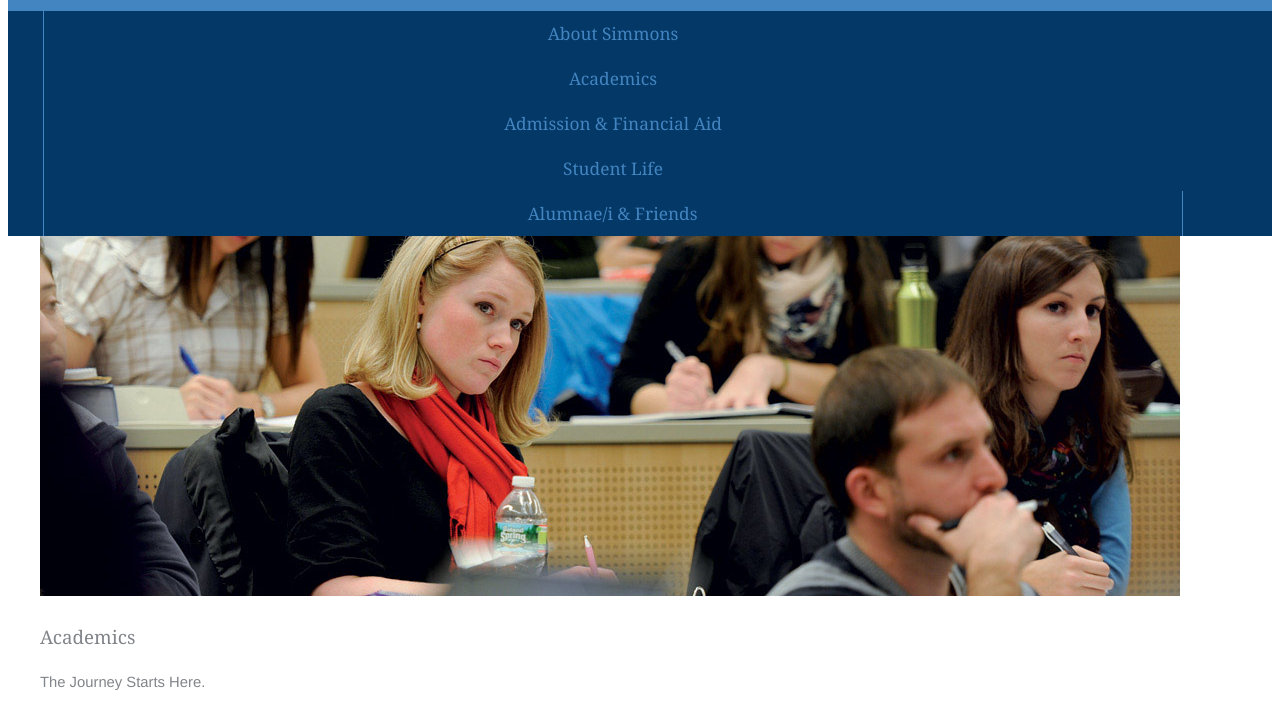
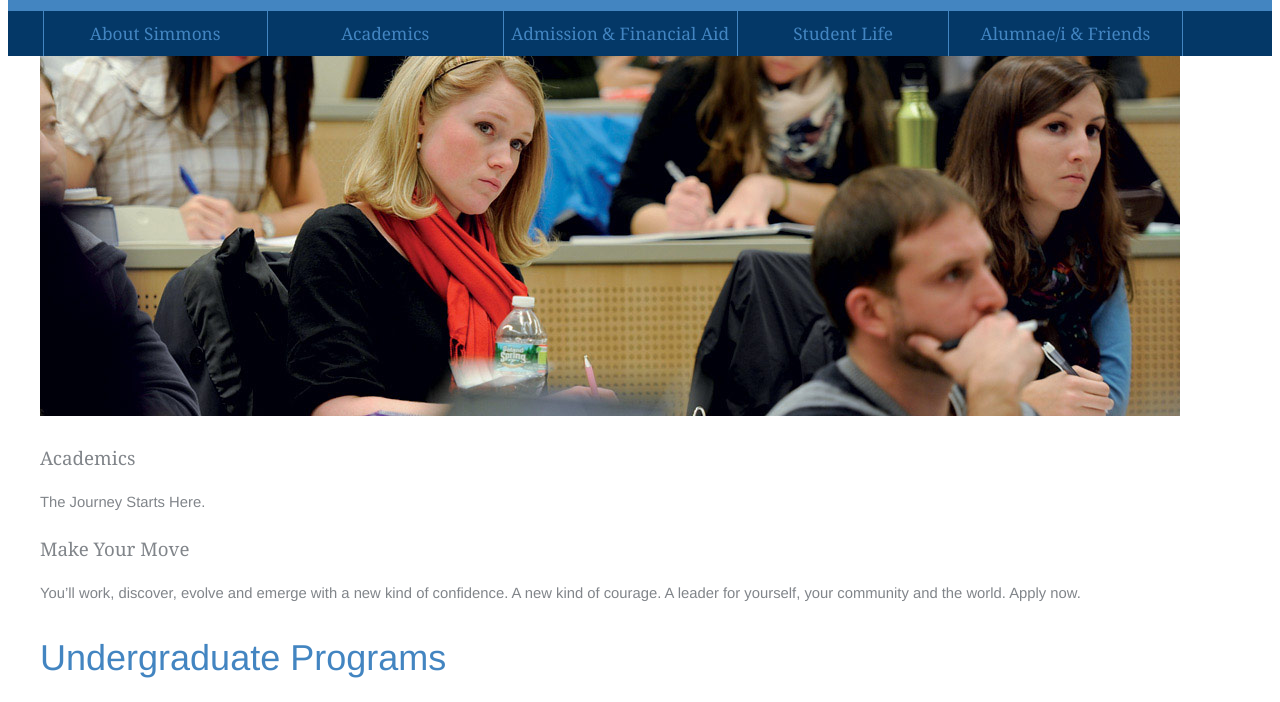
Before and after one commit to 2s101/Simmons, a plain HTML site: page index.html in a window 1280 px wide. Shown: the part 98-800 px from the top of the page. Drawn offline with Linux system fonts and the light colour scheme.

Commit message:
display: table-cell

```diff
--- a/css/styles.css
+++ b/css/styles.css
@@ -62,7 +62,7 @@ a:link, a:visited {
 	text-decoration: none;
 }
 a:hover, a:focus, a:active {
-	color: #043867;
+	color: white;
 }
 
 
@@ -111,6 +111,8 @@ header .branding {
 #main-nav li {
 	border-left: 1px solid #4385c1;
 	text-align: center;
+	display: table-cell;
+	width: 1%;
 }
 
 #main-nav li:last-of-type {
```
